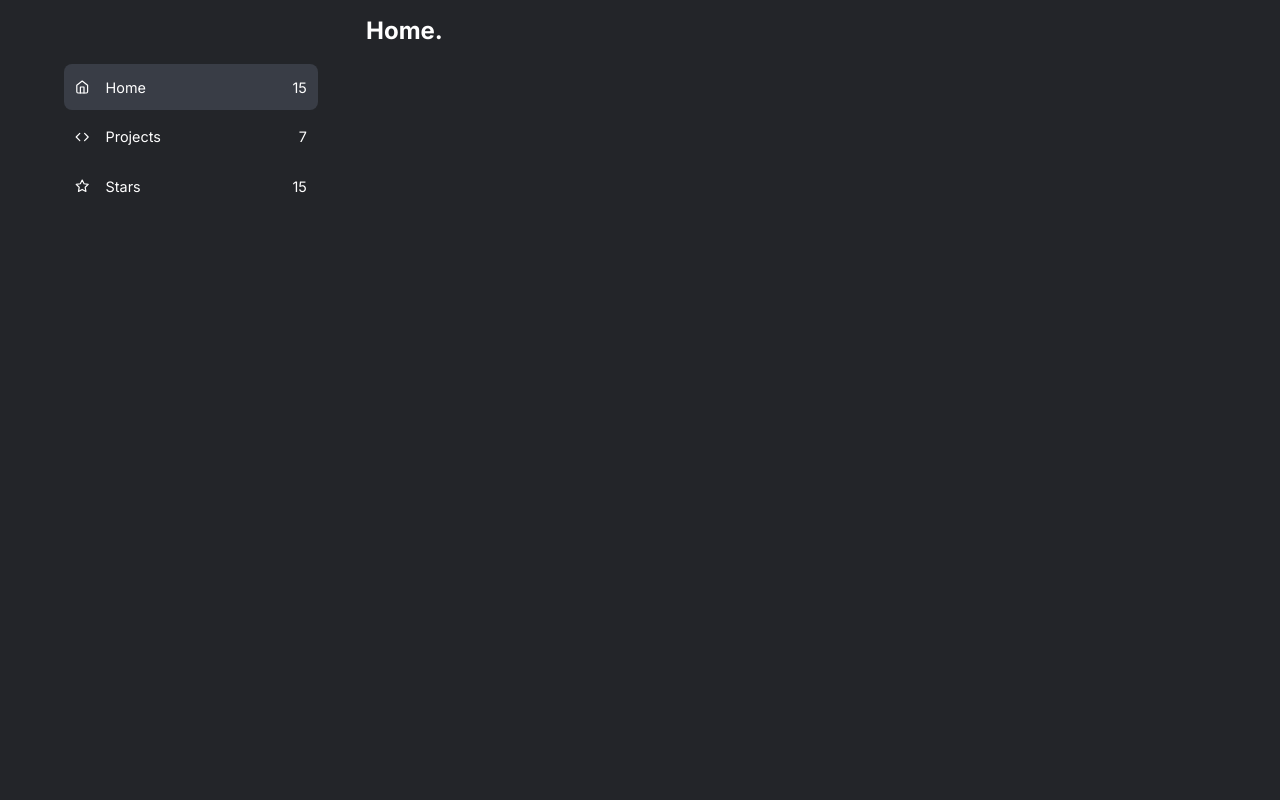
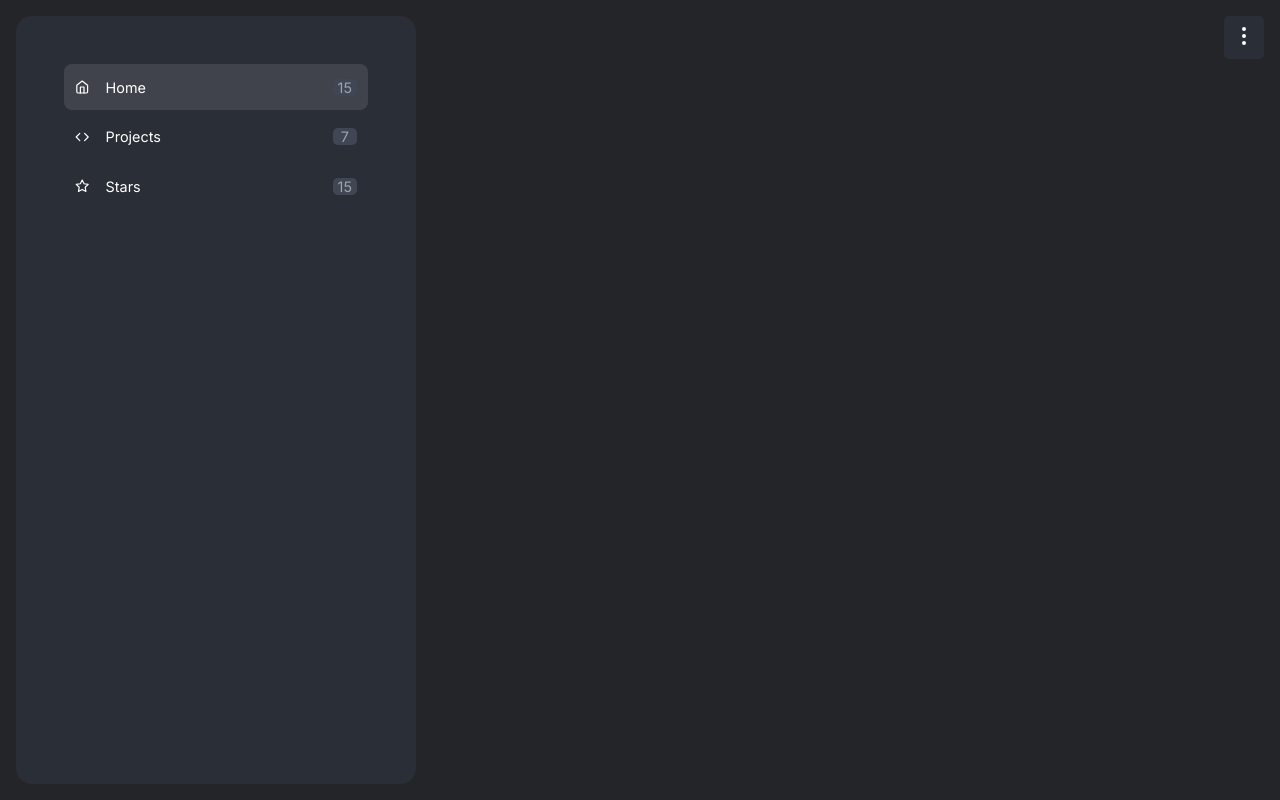
Before and after one commit to piusidev/blog, a React app: page / in a window 1280 px wide. Built offline with nearby package versions, Linux system fonts and the light colour scheme.

Commit message:
feat: dropdown menu

```diff
--- /dev/null
+++ b/src/@types/index.d.ts
@@ -0,0 +1,5 @@
+import React from 'react';
+
+declare global {
+  type ReactChildren = React.ReactElement | React.ReactElement[] | string;
+}
--- /dev/null
+++ b/src/components/atoms/Menu/index.tsx
@@ -0,0 +1,56 @@
+import React, { useEffect, useRef, useState } from 'react';
+
+import { MoreVertical } from 'react-feather';
+
+import {
+  Container, Button, Items, Item,
+} from './styles';
+
+interface IMenuProps {
+  buttonName?: string;
+  Icon?: React.FC;
+  isIcon?: boolean;
+  children: ReactChildren
+}
+
+interface IMenuItemProps {
+  children: ReactChildren
+}
+
+export const Menu: React.FC<IMenuProps> = ({
+  buttonName, isIcon = false, Icon = MoreVertical, children,
+}) => {
+  const [isOpen, setIsOpen] = useState(false);
+
+  const ref = useRef(null);
+
+  useEffect(() => {
+    const handler = (e: MouseEvent) => {
+      if (!ref.current.contains(e.target)) {
+        setIsOpen(false);
+      }
+    };
+
+    document.addEventListener('mousedown', handler);
+
+    return () => document.removeEventListener('mousedown', handler);
+  });
+
+  return (
+    <Container ref={ref}>
+      <Button onClick={() => setIsOpen(!isOpen)}>
+        {!buttonName || isIcon ? <Icon /> : buttonName}
+      </Button>
+
+      <Items className={`dropdown-menu ${isOpen ? 'active' : 'inactive'}`}>
+        {children}
+      </Items>
+    </Container>
+  );
+};
+
+export const MenuItem: React.FC<IMenuItemProps> = ({ children }) => (
+  <Item>
+    {children}
+  </Item>
+);
--- /dev/null
+++ b/src/components/atoms/Menu/styles.ts
@@ -0,0 +1,65 @@
+import styled from 'styled-components';
+
+export const Container = styled.div`
+  position: relative;
+
+  .active {
+    opacity: 1;
+    visibility: visible;
+    transform: translateY(0);
+    transition: 150ms ease;
+  }
+
+  .inactive {
+    opacity: 0;
+    visibility: hidden;
+    transform: translateY(-20px);
+    transition: 150ms ease;
+  }
+`;
+
+export const Button = styled.button`
+  background-color: ${({ theme }) => theme.accent.color};
+  color: ${({ theme }) => theme.text.color};
+
+  padding: 0.5rem;
+
+  border: none;
+  border-radius: 0.3rem;
+
+  cursor: pointer;
+
+  transition: all 150ms ease-in-out;
+
+  &:hover {
+    opacity: 0.8;
+  }
+`;
+
+export const Items = styled.div`
+  width: 200px;
+
+  position: absolute;
+
+  top: 3rem;
+  right: 0;
+
+  border-radius: 0.5rem;
+
+  padding: 1rem;
+  margin-top: 0.5rem;
+
+  background: ${({ theme }) => theme.accent.color};
+  box-shadow: rgb(255 255 255 / 5%) 0px 0px 0px 1px inset,
+              rgb(0 0 0 / 4%) 0px 2px 8px,
+              rgb(0 0 0 / 5%) 0px 30px 70px;
+`;
+
+export const Item = styled.div`
+  cursor: pointer;
+  padding: 1rem;
+
+  &:hover {
+    opacity: 0.5;
+  }
+`;
--- a/src/components/molecules/Sidebar/styles.ts
+++ b/src/components/molecules/Sidebar/styles.ts
@@ -1,14 +1,17 @@
+import { lighten, rgba } from 'polished';
 import styled from 'styled-components';
 
 export const Sidebar = styled.section`
-  width: 350px;
-  background: ${({ theme }) => theme.accent};
+  width: 100%;
+  max-width: 400px;
+
+  background: ${({ theme }) => theme.accent.color};
 
   padding: 3rem;
   border-radius: 1rem;
 
   .item-active {
-    background-color: rgb(57, 61, 70);
+    background-color: ${({ theme }) => theme.text.opacify(0.1)};
   }
 `;
 
@@ -28,7 +31,7 @@ export const Item = styled.div`
   transition: background-color 0.15s ease 0s;
 
   &:hover {
-    background-color: rgb(57, 61, 70);
+    background-color: ${({ theme }) => theme.text.opacify(0.1)};
   }
 
   svg {
@@ -40,6 +43,14 @@ export const Item = styled.div`
   }
 
   span {
+    width: 1.5rem;
+
+    text-align: center;
+
+    border-radius: 0.3rem;
     margin-left: auto;
+
+    color: ${({ theme }) => rgba(theme.text.color, 0.5)};
+    background-color: ${({ theme }) => lighten(0.1, theme.accent.color)};
   }
 `;
--- a/src/components/templates/Default/styles.ts
+++ b/src/components/templates/Default/styles.ts
@@ -4,9 +4,10 @@ export const Section = styled.section`
   width: 100vw;
   height: 100vh;
 
-  background: ${({ theme }) => theme.background};
+  background: ${({ theme }) => theme.background.color};
 
   display: flex;
+  gap: 1rem;
 
   padding: 1rem;
 `;
--- a/src/pages/Home/index.tsx
+++ b/src/pages/Home/index.tsx
@@ -1,5 +1,18 @@
+import { Menu, MenuItem } from 'components/atoms/Menu';
 import React from 'react';
+import { Page, Header } from './styles';
 
 export const Home: React.FC = () => (
-  <h1>Home.</h1>
+  <Page>
+    <Header>
+      <Menu>
+        <MenuItem>Menu Item 1</MenuItem>
+        <MenuItem>Menu Item 2</MenuItem>
+        <MenuItem>Menu Item 3</MenuItem>
+        <MenuItem>Menu Item 4</MenuItem>
+        <MenuItem>Menu Item 5</MenuItem>
+      </Menu>
+    </Header>
+
+  </Page>
 );
--- /dev/null
+++ b/src/pages/Home/styles.ts
@@ -0,0 +1,13 @@
+import styled from 'styled-components';
+
+export const Page = styled.div`
+  width: 100%;
+  height: 100%;
+`;
+
+export const Header = styled.header`
+  width: 100%;
+
+  display: flex;
+  justify-content: flex-end;
+`;
```
Also changed, not shown: src/hooks/useTheme/types.d.ts (+9 -3 lines), 1 other file (tests, documents, lock files or other folders).
